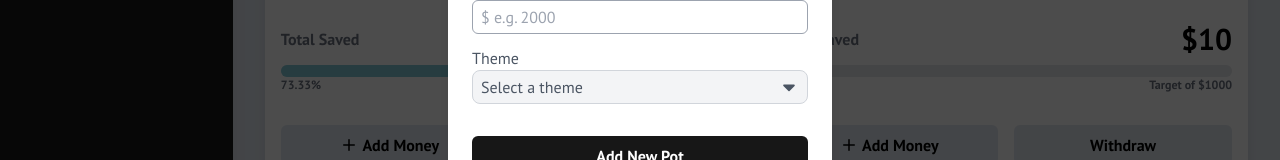
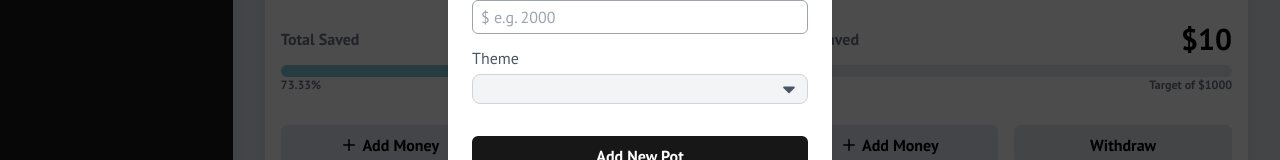
Before and after one commit to MartinWebDev95/FinanceApp, a Next.js app: page /pots in a window 1280 px wide. Both pictures are taken after a click on the button "Add New Pot". Shown: the part 411-571 px from the top of the page. Built offline with nearby package versions, Linux system fonts and the light colour scheme.

Commit message:
Change the CustomSelect component to make it reusable

```diff
--- a/app/components/pots/CustomSelect.jsx
+++ b/app/components/pots/CustomSelect.jsx
@@ -1,8 +1,8 @@
 import { ArrowDownIcon, themes } from '@/app/lib/utils';
 import { useEffect, useRef, useState } from 'react'
 
-const CustomSelect = () => {
-  const [selected, setSelected] = useState("Select a theme");
+const CustomSelect = ({ data, placeholder }) => {
+  const [selected, setSelected] = useState(placeholder);
   const [isOpen, setIsOpen] = useState(false);
   const selectRef = useRef(null);
 
@@ -18,7 +18,7 @@ const CustomSelect = () => {
   }, []);
 
   return (
-    <div ref={selectRef} className="relative w-full cursor-pointer">
+    <div ref={selectRef} className="relative w-full cursor-pointer mt-1">
       {/* Show the list and the option selected */}
       <div
         className="bg-gray-100 py-1 px-2 border border-gray-300 rounded-lg flex justify-between items-center"
@@ -31,7 +31,7 @@ const CustomSelect = () => {
       {/* All the options */}
       {isOpen && (
         <ul className="absolute w-full bottom-10 bg-white border border-gray-300 rounded-lg shadow-lg mt-1">
-          {themes.map((option) => (
+          {data.map((option) => (
             <li
               key={option.value}
               className="rounded-lg py-1 px-2 hover:bg-gray-200 flex items-center gap-2 "
```
